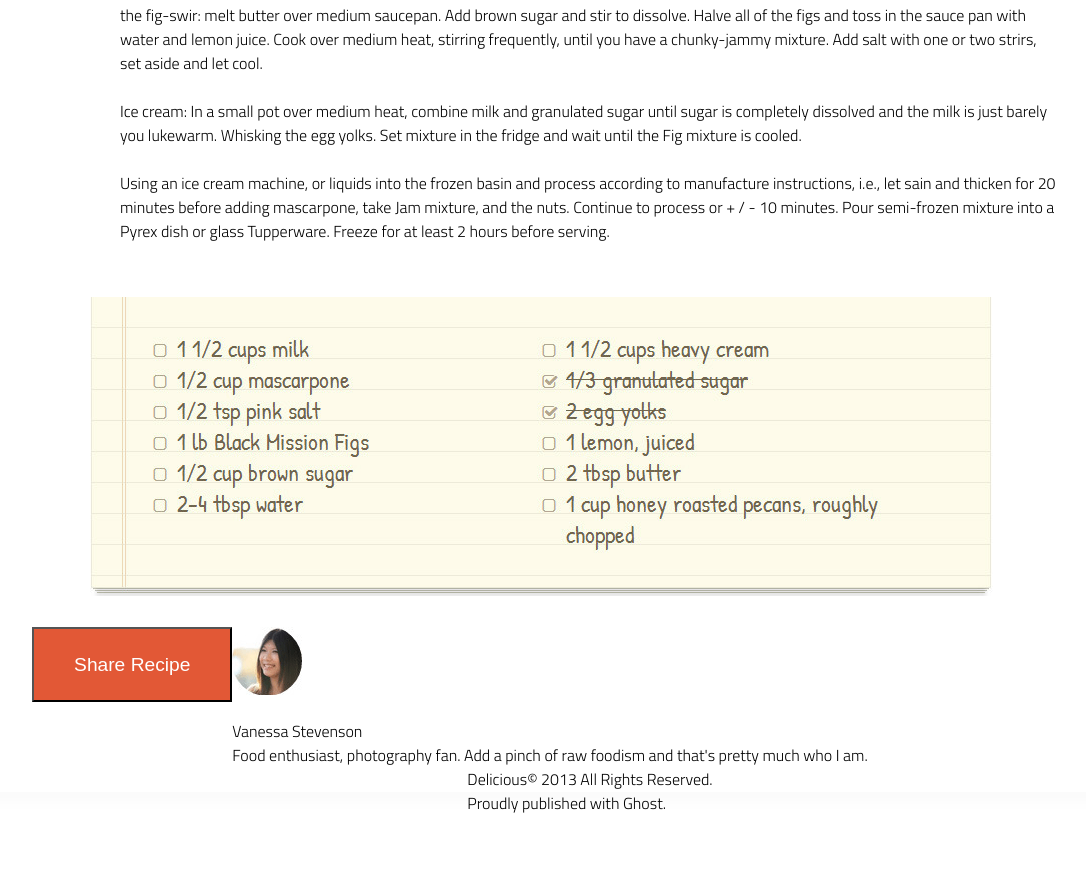
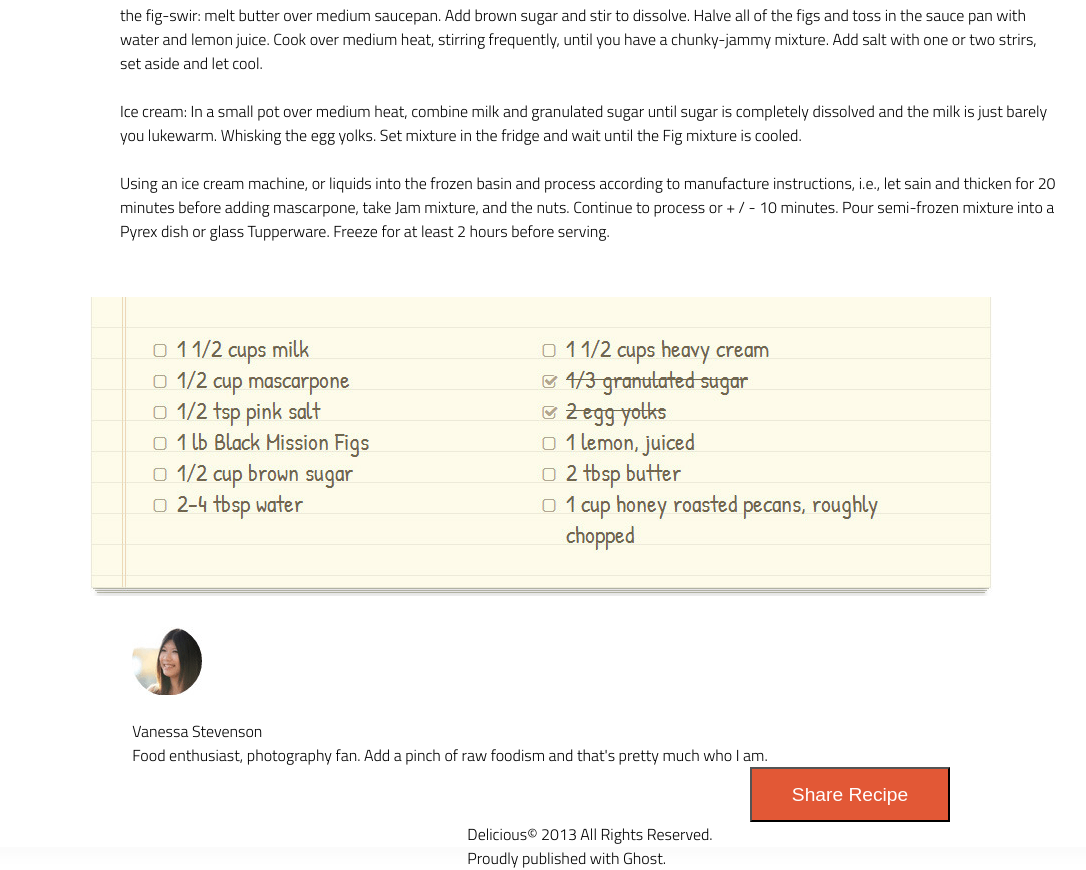
Before and after one commit to austin-summerlin/chocolatepizza, a plain HTML site: page index.html in a window 1280 px wide. Shown: the part 849-1719 px from the top of the page, without its empty margins (50-1136 px from the left). Before the commit the page ends 1664 px from the top, so only its background shows below. Drawn offline with Linux system fonts and the light colour scheme.

Commit message:
added to do list and removed button from span parent

```diff
--- a/index.html
+++ b/index.html
@@ -54,14 +54,14 @@
         <span id='bottomSpan'>
             <div>
                 <img src="assets/van-pic.png" class="photo">
-                <br>Vanessa Stevenson<br>
+                <br id="Vanessa">Vanessa Stevenson<br>
                 Food enthusiast, photography fan. Add a pinch of raw foodism and that's pretty much who I
                 am.
             </div>
-            <div>
-                <button>Share Recipe</button>
-            </div>
         </span>
+        <div class="button">
+            <button>Share Recipe</button>
+        </div>
     </section>
     <footer>
         <div> Delicious&copy; 2013 All Rights Reserved.<br>
--- a/styles/style.css
+++ b/styles/style.css
@@ -1,3 +1,11 @@
+/* Expectation:
+-We want to enlarge 'Vanessa Stevenson' and match font.
+-Move 'share recipe button to right-hand side of page.
+-Change the font-family of paragraphs to arial or similar and make font grey.*/
+
+
+
+
 .main-section {
     display: flex;
     flex-direction: column;
@@ -102,9 +110,15 @@ button {
     background: rgb(226, 88, 54);
     font-family: Arial, Helvetica, sans-serif;
     font-size:larger;
-    height: 75px;
+    height: 55px;
     width: 200px;
     color: white;
+   }
+
+  .button {
+      justify-content: flex-end;
+      display: flex;
+      flex-direction: row;
 }
 
 #bottomSpan {
@@ -123,3 +137,8 @@ button {
     flex-direction: column;
     justify-content: flex-end;
 }
+
+#Vanessa {
+    font-size: 100px;
+    font-family: Arial, Helvetica, sans-serif;
+}
```
